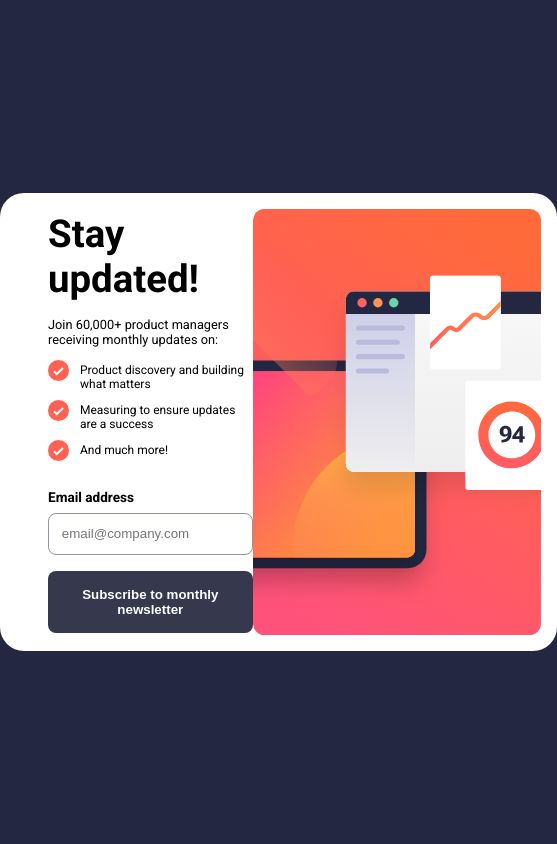
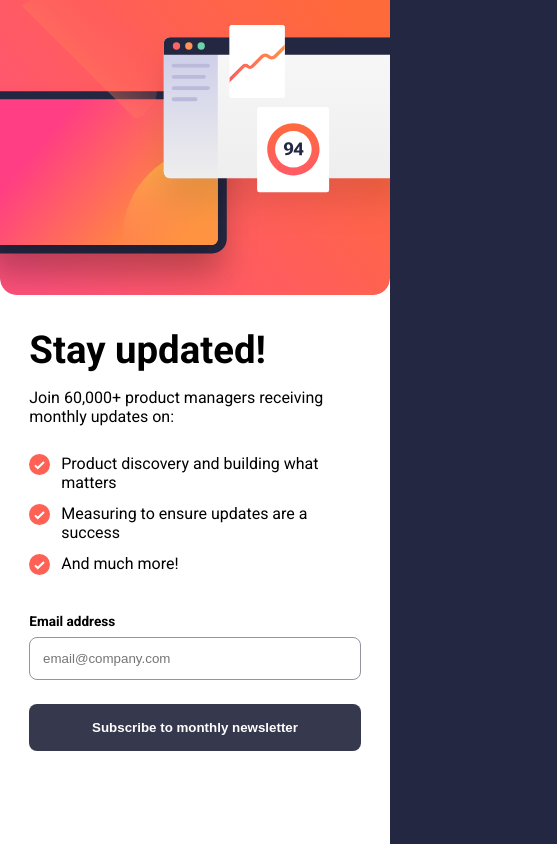
Before and after one commit to N1Coder/newsletter-sign-up-component, a website built with Vite: page index.html in a window 390 px wide. Shown: the whole page, 557 px wide, since content can reach past the window. Built offline with nearby package versions, Linux system fonts and the light colour scheme.

Commit message:
add mobile responsive

```diff
--- a/index.html
+++ b/index.html
@@ -26,6 +26,12 @@
   </head>
   <body>
     <section class="main-form">
+      <img
+        class="img-mobile"
+        src="./public/assets/images/illustration-sign-up-mobile.svg"
+        alt="Form Illustration"
+      />
+
       <div class="main-form__left">
         <div class="heading">
           <h1 class="title">Stay updated!</h1>
@@ -50,6 +56,7 @@
       </div>
 
       <img
+        class="img-desktop"
         src="./public/assets/images/illustration-sign-up-desktop.svg"
         alt="Form Illustration"
       />
--- a/style.css
+++ b/style.css
@@ -116,10 +116,59 @@ body {
 }
 
 .input-email button:hover,
-.input-email button:focus-visible {
+.input-email button:focus-visible,
+.input-email button:active {
   background: var(--primary-gradient);
 }
 
-img {
+.img-mobile {
+  display: none;
+}
+
+img.img-desktop {
   max-width: 18rem;
 }
+
+@media (max-width: 767px) {
+  .img-desktop {
+    display: none;
+  }
+
+  .img-mobile {
+    display: block;
+    width: 100%;
+  }
+
+  .main-form {
+    display: flex;
+    flex-direction: column;
+    min-height: 100dvh;
+    border-radius: 0;
+    padding: 0;
+    gap: 2rem;
+    padding-bottom: 2rem;
+  }
+
+  .main-form .main-form__left {
+    max-width: 85%;
+  }
+
+  .heading .sub-title {
+    font-size: 1rem;
+    margin-bottom: 1.75rem;
+  }
+
+  .lists-benefit {
+    list-style: none;
+    font-size: 1rem;
+    margin-bottom: 2.5rem;
+  }
+
+  .lists-benefit .list::before {
+    top: 0;
+  }
+
+  .input-email input {
+    margin-bottom: 1.5rem;
+  }
+}
```
